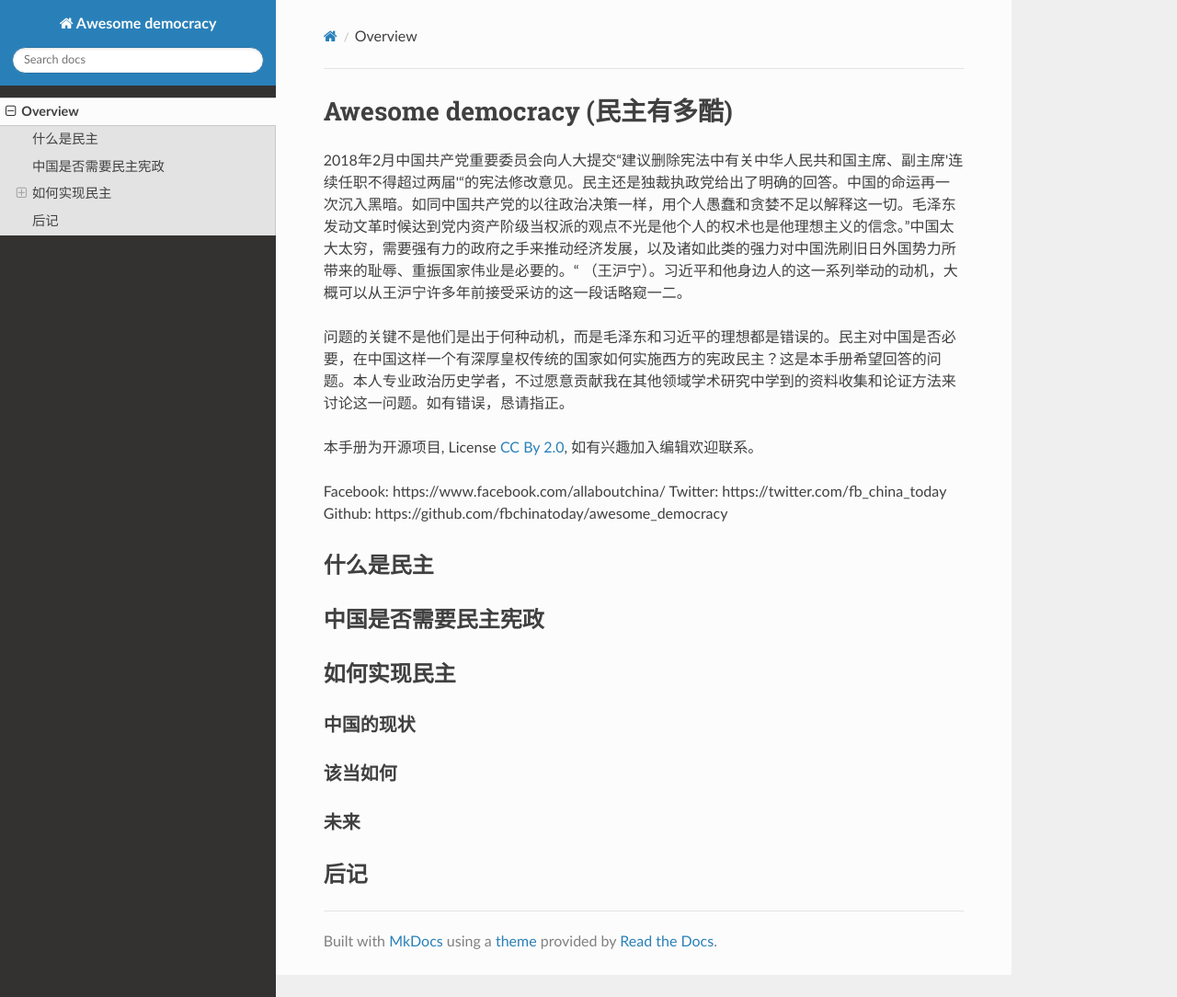
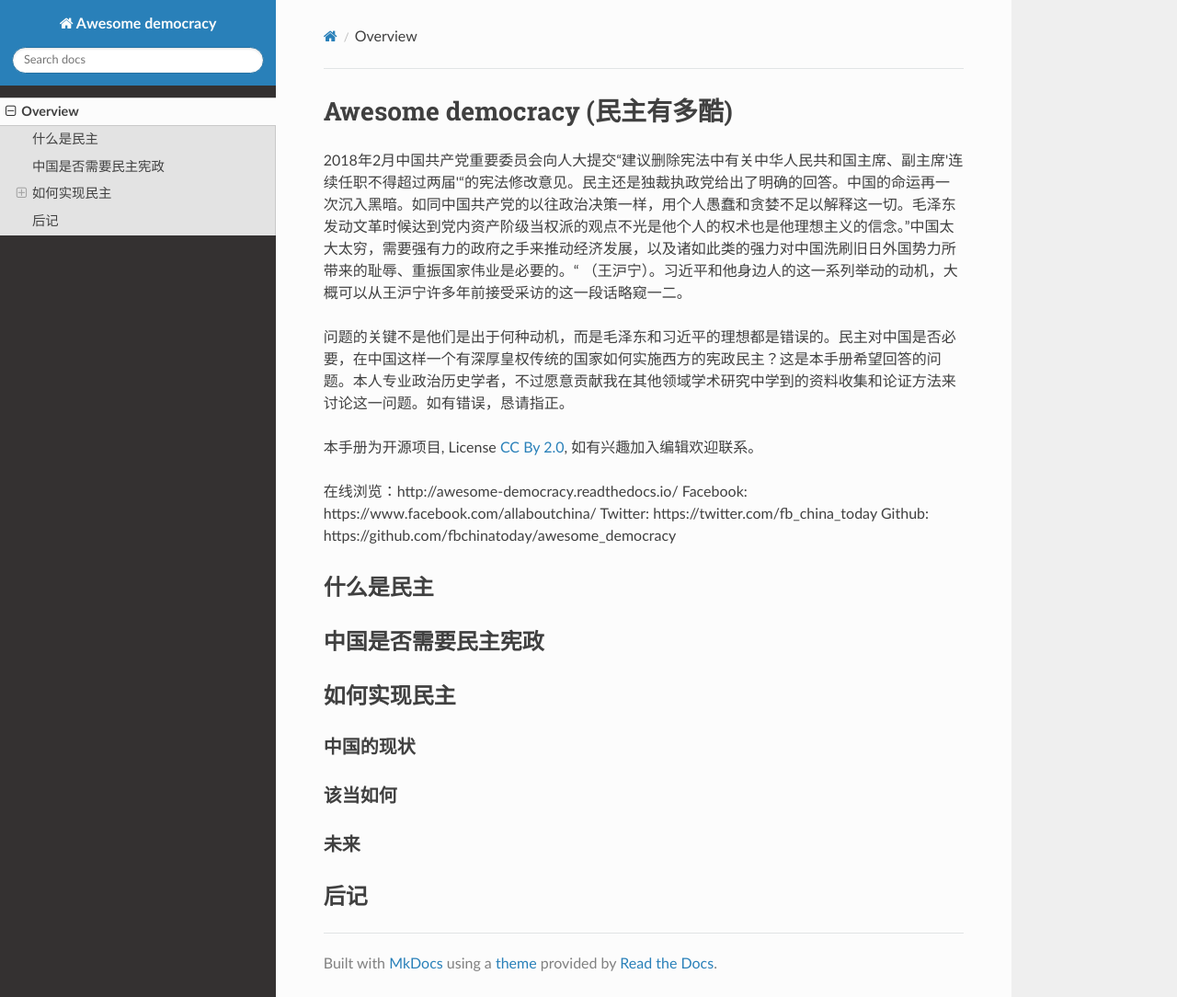
Before and after one commit to fbchinatoday/awesome_democracy, an MkDocs documentation site: the page built from docs/index.md, in a window 1280 px wide and 1084 px high. Shown: the whole window at 92% size. Built offline with MkDocs 1.6.1, drawn with Linux system fonts in a browser that asks for light colours; nearby versions of some CDN libraries; old or Windows-style settings are respelled for this version of MkDocs.

Commit message:
a quick commit

```diff
--- a/docs/index.md
+++ b/docs/index.md
@@ -7,6 +7,8 @@ Awesome democracy (民主有多酷)
 
 本手册为开源项目, License [CC By 2.0](https://creativecommons.org/licenses/by/2.0/), 如有兴趣加入编辑欢迎联系。
 
+
+在线浏览：http://awesome-democracy.readthedocs.io/
 Facebook: https://www.facebook.com/allaboutchina/
 Twitter: https://twitter.com/fb_china_today
 Github: https://github.com/fbchinatoday/awesome_democracy
```
